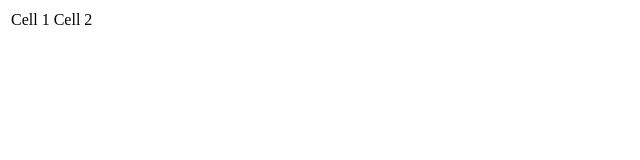
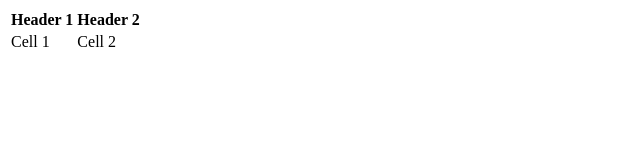
Before and after one commit to gabaci72/Html-test, a plain HTML site: page Table-exercises/onestep/index.html in a window 1280 px wide. Shown: the whole page, without its empty margins (0-640 px from the left). Drawn offline with Linux system fonts and the light colour scheme.

Commit message:
th added

```diff
--- a/Table-exercises/onestep/index.html
+++ b/Table-exercises/onestep/index.html
@@ -1,4 +1,8 @@
 <table>
+  <tr>
+    <th>Header 1</th>
+    <th>Header 2</th>
+  </tr>
     <tr>
       <td>Cell 1</td>
       <td>Cell 2</td>
```
